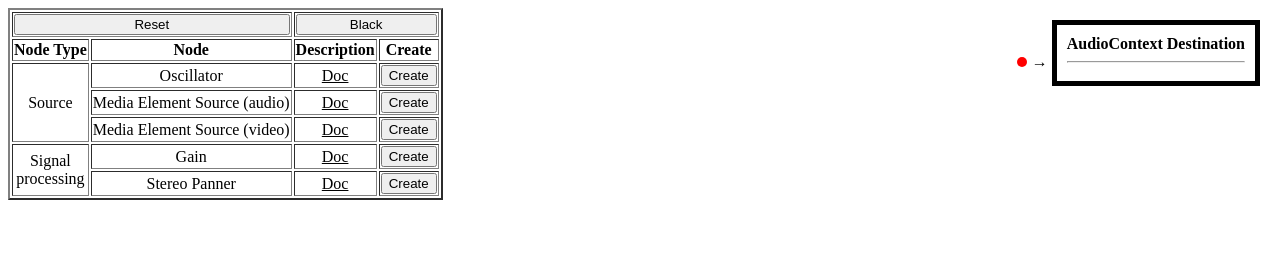
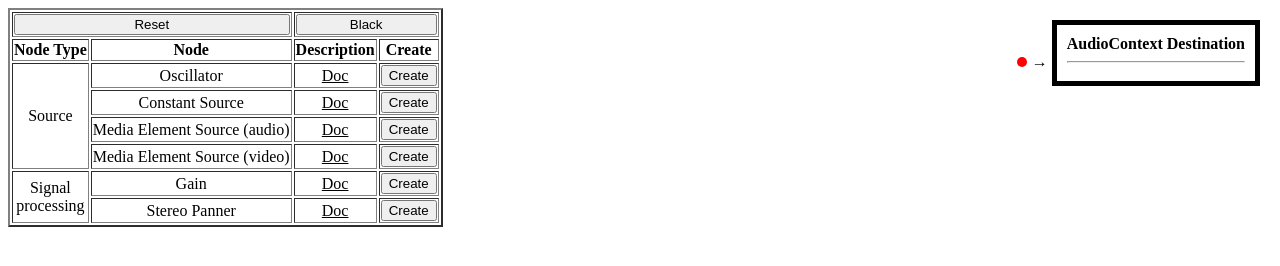
Before and after one commit to routmoute/play-with-audiocontext, a plain HTML site: page index.html in a window 1280 px wide. Drawn offline with Linux system fonts and the light colour scheme.

Commit message:
add constantSourceNode

```diff
--- a/index.html
+++ b/index.html
@@ -26,11 +26,18 @@
             </thead>
             <tbody>
                 <tr>
-                    <td rowspan="3">Source</td>
+                    <td rowspan="4">Source</td>
                     <td>Oscillator</td>
                     <td><a href="https://developer.mozilla.org/en-US/docs/Web/API/OscillatorNode">Doc</a></td>
                     <td>
                         <button onclick="createOscillatorNode();">Create</button>
+                    </td>
+                </tr>
+                <tr>
+                    <td>Constant Source</td>
+                    <td><a href="https://developer.mozilla.org/en-US/docs/Web/API/ConstantSourceNode">Doc</a></td>
+                    <td>
+                        <button onclick="createConstantSourceNode();">Create</button>
                     </td>
                 </tr>
                 <tr>
--- a/play-with-audiocontext.js
+++ b/play-with-audiocontext.js
@@ -615,3 +615,61 @@ function createMediaElementVideoSourceNode() {
         }
     ], 0, 2, mediaElementVideoSource);
 }
+
+function createConstantSourceNode() {
+    let constantSource = audioCtx.createConstantSource();
+    let sliderInput = null;
+    let numberInput = null;
+    createNode("Constant Source", [
+        {
+            type: "label",
+            name: "offset",
+            func: function(label) {}
+        },
+        {
+            type: "number",
+            min: 0,
+            max: 100,
+            actual: 100,
+            sub: "",
+            func: function(number) {
+                numberInput = number;
+                numberInput.onchange = function() {
+                    constantSource.offset.value = this.value/100;
+                    sliderInput.value = this.value;
+                };
+            }
+        },
+        {
+            type: "slider",
+            min: 0,
+            max: 100,
+            actual: 100,
+            func: function(slider) {
+                sliderInput = slider;
+                sliderInput.oninput = function() {
+                    constantSource.offset.value = this.value/100;
+                    numberInput.value = this.value;
+                };
+            }
+        },
+        {
+            type: "button",
+            name: "start",
+            func: function(button) {
+                let started = false;
+                button.onclick = function() {
+                    if (started) {
+                        constantSource.stop();
+                        button.innerText = "start";
+                        started = false;
+                    } else {
+                        constantSource.start();
+                        button.innerText = "stop";
+                        started = true;
+                    }
+                }
+            }
+        }
+    ], 0, 1, constantSource);
+}
```
